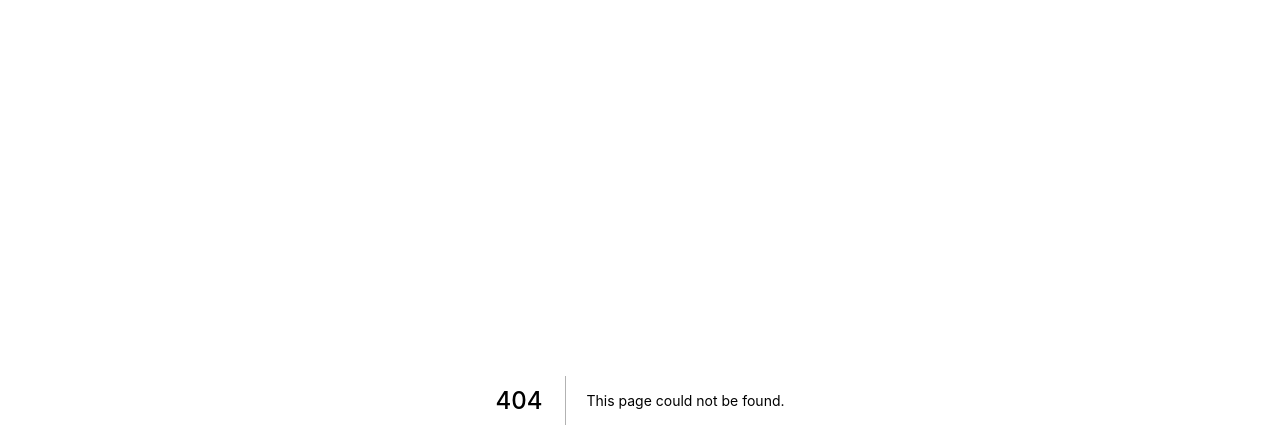
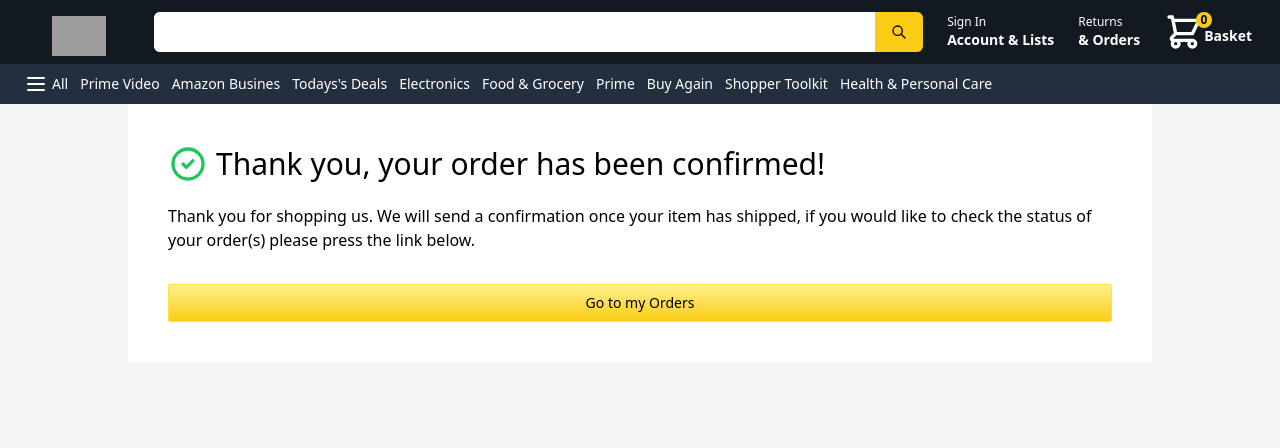
Before and after one commit to radenlarko/Amazon-Clone, a Next.js app: page /success in a window 1280 px wide. Before the commit this address had no page. Shown: the top 448 px of the page. Built offline with nearby package versions, Linux system fonts and the light colour scheme; no server answers; grey boxes are pictures that could not be loaded.

Commit message:
Add success page Add and Setup Orders Page get data from firebase DB

```diff
--- a/components/Header.jsx
+++ b/components/Header.jsx
@@ -12,7 +12,7 @@
 const Header = () => {
   const { data: session } = useSession();
   const router = useRouter();
-  const items = useSelector(selectItems)
+  const items = useSelector(selectItems);
   return (
     <header>
       <div className="flex items-center bg-amazon_blue p-1 flex-grow py-2">
@@ -39,7 +39,10 @@
             <p>{session ? `Hello ${session.user.name}` : "Sign In"}</p>
             <p className="font-extrabold md:text-sm">Account & Lists</p>
           </div>
-          <div className="link">
+          <div
+            onClick={() => router.push("/orders")}
+            className="link"
+          >
             <p>Returns</p>
             <p className="font-extrabold md:text-sm">& Orders</p>
           </div>
--- /dev/null
+++ b/components/Order.jsx
@@ -0,0 +1,49 @@
+import moment from "moment";
+import CurrencyFormat from "react-currency-format";
+
+const Order = ({ id, amount, amountShipping, items, timestamp, images }) => {
+  return (
+    <div className="relative border rounded-md">
+      <div className="flex items-center space-x-10 p-5 bg-gray-100 text-sm text-gray-600">
+        <div>
+          <p className="font-bold text-xs">ORDER PLACED</p>
+          <p>{moment.unix(timestamp).format("DD MM YYYY")}</p>
+        </div>
+        <div>
+          <p className="text-xs font-bold">TOTAL</p>
+          <p>
+            <CurrencyFormat
+              value={amount}
+              displayType={"text"}
+              thousandSeparator
+              prefix="£"
+            />{" "}
+            - Next Day Delivery{" "}
+            <CurrencyFormat
+              value={amountShipping}
+              displayType={"text"}
+              thousandSeparator
+              prefix="£"
+            />
+          </p>
+        </div>
+        <p className="text-sm whitespace-nowrap sm:text-xl self-end flex-1 text-right text-blue-500">
+          {items.length} items
+        </p>
+        <p className="absolute top-2 right-2 w-40 lg:w-72 truncate text-xs whitespace-nowrap">
+          ORDER # {id}
+        </p>
+      </div>
+
+      <div className="p-5 sm:p-10">
+        <div className="flex space-x-6 overflow-x-auto">
+          {images.map((image) => (
+            <img src={image} alt="" className="h-20 object-contain sm:h-32" />
+          ))}
+        </div>
+      </div>
+    </div>
+  );
+};
+
+export default Order;
--- a/package.json
+++ b/package.json
@@ -16,6 +16,7 @@
     "firebase": "^9.8.2",
     "firebase-admin": "^10.2.0",
     "micro": "^9.3.4",
+    "moment": "^2.29.3",
     "next": "12.1.6",
     "next-auth": "^4.5.0",
     "react": "18.1.0",
--- a/pages/index.js
+++ b/pages/index.js
@@ -1,3 +1,4 @@
+import { getSession } from "next-auth/react";
 import Head from "next/head";
 import Banner from "../components/Banner";
 import Header from "../components/Header";
@@ -21,6 +22,7 @@
 }
 
 export async function getServerSideProps(context) {
+  const session = await getSession(context);
   const products = await fetch("https://fakestoreapi.com/products").then(
     (res) => res.json()
   );
@@ -28,6 +30,7 @@
   return {
     props: {
       products,
+      session,
     },
   };
 }
--- /dev/null
+++ b/pages/orders.js
@@ -0,0 +1,85 @@
+import moment from "moment";
+import { getSession, useSession } from "next-auth/react";
+import React from "react";
+import Header from "../components/Header";
+import Order from "../components/Order";
+import db from "../firebase";
+
+const Orders = ({ orders }) => {
+  const { data: session } = useSession();
+
+  console.log("orders: ", orders);
+  return (
+    <div>
+      <Header />
+
+      <main className="max-w-screen-lg mx-auto p-10">
+        <h1 className="text-3xl border-b mb-2 pb-1 border-yellow-400">
+          Your Orders
+        </h1>
+
+        {session ? (
+          <h2>{orders.length} Orders</h2>
+        ) : (
+          <h2>Please sign in to see your orders</h2>
+        )}
+
+        <div className="mt-5 space-y-4">
+          {orders?.map(
+            ({ id, amount, amountShipping, items, timestamp, images }) => (
+              <Order
+                key={id}
+                id={id}
+                amount={amount}
+                amountShipping={amountShipping}
+                items={items}
+                timestamp={timestamp}
+                images={images}
+              />
+            )
+          )}
+        </div>
+      </main>
+    </div>
+  );
+};
+
+export default Orders;
+
+export async function getServerSideProps(context) {
+  const stripe = require("stripe")(process.env.STRIPE_SECRET_KEY);
+
+  const session = await getSession(context);
+
+  if (!session) {
+    return {
+      props: {},
+    };
+  }
+
+  const stripeOrder = await db
+    .collection("users")
+    .doc(session.user.email)
+    .collection("orders")
+    .orderBy("timestamp", "desc")
+    .get();
+
+  const orders = await Promise.all(
+    stripeOrder.docs.map(async (order) => ({
+      id: order.id,
+      amount: order.data().amount,
+      amountShipping: order.data().amount_shipping,
+      images: order.data().images,
+      timestamp: moment(order.data().timestamp.toDate()).unix(),
+      items: (
+        await stripe.checkout.sessions.listLineItems(order.id, { limit: 100 })
+      ).data,
+    }))
+  );
+
+  return {
+    props: {
+      orders,
+    },
+  };
+}
--- /dev/null
+++ b/pages/success.js
@@ -0,0 +1,36 @@
+import { CheckCircleIcon } from "@heroicons/react/outline";
+import { useRouter } from "next/router";
+import Header from "../components/Header";
+
+const Success = () => {
+  const router = useRouter();
+  return (
+    <div className="bg-gray-100 h-screen">
+      <Header />
+
+      <main className="max-w-screen-lg mx-auto">
+        <div className="flex flex-col p-10 bg-white">
+          <div className="flex items-center space-x-2 mb-5">
+            <CheckCircleIcon className="text-green-500 h-10" />
+            <h1 className="text-3xl">
+              Thank you, your order has been confirmed!
+            </h1>
+          </div>
+          <p>
+            Thank you for shopping us. We will send a confirmation once your
+            item has shipped, if you would like to check the status of your
+            order(s) please press the link below.
+          </p>
+          <button
+            onClick={() => router.push("/orders")}
+            className="button mt-8"
+          >
+            Go to my Orders
+          </button>
+        </div>
+      </main>
+    </div>
+  );
+};
+
+export default Success;
```
Also changed, not shown: firebase.js (+10 -1 lines), 1 other file (tests, documents, lock files or other folders).
